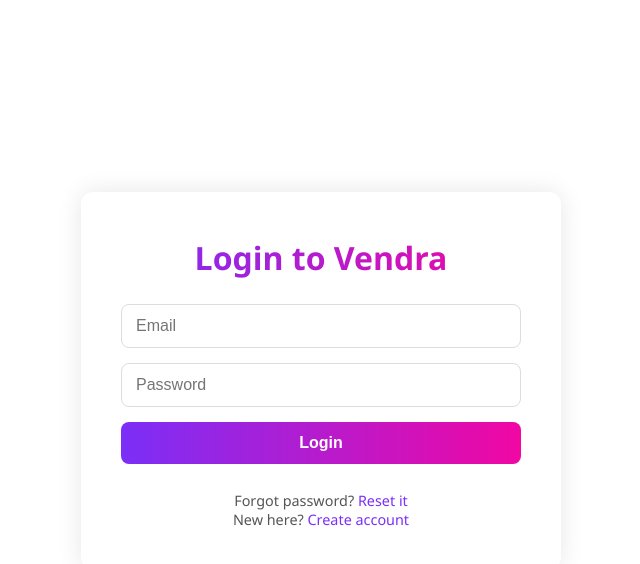
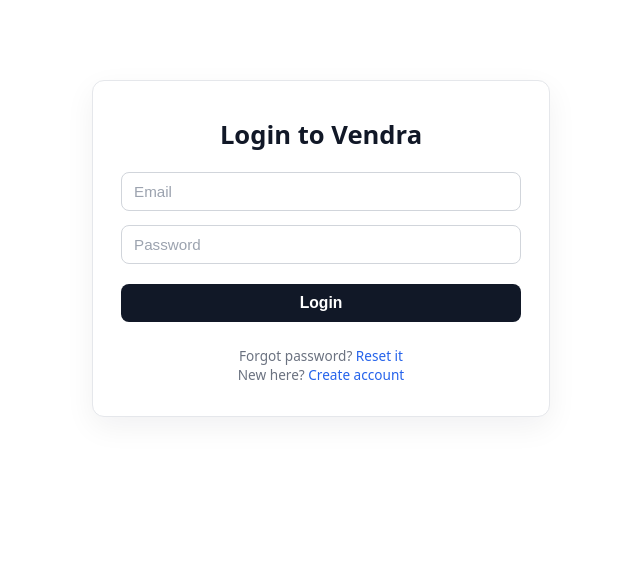
Before and after one commit to auroraweb945/vendra.io, a React (Vite) app in the folder frontend/vite-project/: page /login in a window 1280 px wide. Shown: the top 564 px of the page, without its empty margins (319-959 px from the left). Built offline with nearby package versions, Linux system fonts and the light colour scheme.

Commit message:
enhanced the login page style

```diff
--- a/frontend/vite-project/src/styles/auth.css
+++ b/frontend/vite-project/src/styles/auth.css
@@ -1,93 +1,115 @@
 /* src/styles/auth.css */
-body {
-  margin: 0;
-  padding: 0;
-  background: #fff;
-  font-family: 'Segoe UI', sans-serif;
-}
+/* Minimal, clean login styling – scoped to .auth-wrapper only */
 
-/* Page background (instead of styling <body>, scope it to .auth-wrapper) */
 .auth-wrapper {
-  background: #fff;
-  padding: 40px;
+  background: #ffffff;
+  padding: 32px 28px;
   border-radius: 12px;
   width: 100%;
   max-width: 400px;
-  margin: 15% auto; /* centers it without using body flex */
-  box-shadow: 0 0 25px rgba(0, 0, 0, 0.1);
-  animation: fadeIn 0.5s ease-in-out;
+  margin: 10vh auto;
+  box-shadow: 0 10px 30px rgba(15, 23, 42, 0.06);
+  border: 1px solid #e5e7eb;
+  font-family: system-ui, -apple-system, BlinkMacSystemFont, "Segoe UI", sans-serif;
+  animation: fadeIn 0.4s ease-out;
 }
 
+/* Title */
 .auth-wrapper h2 {
-  margin-bottom: 25px;
-  font-size: 2rem;
+  margin-bottom: 20px;
+  font-size: 1.6rem;
+  font-weight: 600;
   text-align: center;
-  background: linear-gradient(90deg, #7b2ff7, #f107a3);
-  -webkit-background-clip: text;
-  -webkit-text-fill-color: transparent;
+  color: #111827;
 }
 
 /* Form */
 .auth-wrapper form {
   display: flex;
   flex-direction: column;
-  gap: 15px;
+  gap: 14px;
 }
 
 /* Inputs */
 .auth-wrapper input {
-  padding: 12px 14px;
-  border: 1px solid #ddd;
+  padding: 10px 12px;
   border-radius: 8px;
-  font-size: 1rem;
-  transition: all 0.2s ease;
+  border: 1px solid #d1d5db;
+  font-size: 0.95rem;
+  outline: none;
+  transition: border-color 0.2s ease, box-shadow 0.2s ease, background-color 0.2s ease;
+}
+
+.auth-wrapper input::placeholder {
+  color: #9ca3af;
 }
 
 .auth-wrapper input:focus {
-  border-color: #7b2ff7;
-  outline: none;
-  box-shadow: 0 0 0 3px rgba(123,47,247,0.15);
+  border-color: #2563eb;
+  box-shadow: 0 0 0 2px rgba(37, 99, 235, 0.12);
+  background-color: #f9fafb;
 }
 
 /* Button */
 .auth-wrapper button {
-  background: linear-gradient(90deg, #7b2ff7, #f107a3);
-  color: #fff;
-  padding: 12px;
-  font-size: 1rem;
+  margin-top: 6px;
+  background: #111827;
+  color: #ffffff;
+  padding: 10px 12px;
+  font-size: 0.98rem;
   font-weight: 600;
   border: none;
   border-radius: 8px;
   cursor: pointer;
-  transition: all 0.25s ease;
+  transition: background-color 0.2s ease, transform 0.15s ease, box-shadow 0.2s ease;
 }
 
 .auth-wrapper button:hover {
-  transform: translateY(-2px);
-  box-shadow: 0 6px 14px rgba(0,0,0,0.1);
+  background: #020617;
+  transform: translateY(-1px);
+  box-shadow: 0 6px 14px rgba(15, 23, 42, 0.18);
 }
 
 /* Links under the form */
 .auth-wrapper .link {
-  margin-top: 12px;
-  font-size: 0.9rem;
+  margin-top: 10px;
+  font-size: 0.85rem;
   text-align: center;
-  color: #555;
+  color: #6b7280;
 }
 
 .auth-wrapper .link a {
-  color: #7b2ff7;
+  color: #2563eb;
   font-weight: 500;
   text-decoration: none;
-  transition: color 0.2s ease;
+  transition: color 0.2s ease, text-decoration-color 0.2s ease;
 }
+
 .auth-wrapper .link a:hover {
-  color: #f107a3;
+  color: #1d4ed8;
   text-decoration: underline;
 }
 
-/* Animation */
+/* Small fade-in animation */
 @keyframes fadeIn {
-  from { opacity: 0; transform: translateY(15px); }
-  to { opacity: 1; transform: translateY(0); }
+  from {
+    opacity: 0;
+    transform: translateY(10px);
+  }
+  to {
+    opacity: 1;
+    transform: translateY(0);
+  }
 }
+
+/* Responsive tweaks */
+@media (max-width: 480px) {
+  .auth-wrapper {
+    margin: 8vh 16px;
+    padding: 24px 20px;
+  }
+
+  .auth-wrapper h2 {
+    font-size: 1.4rem;
+  }
+}
```
